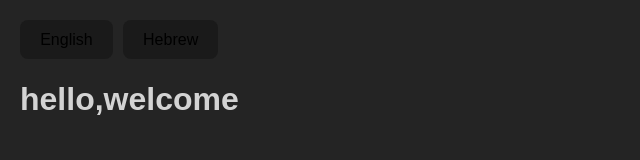
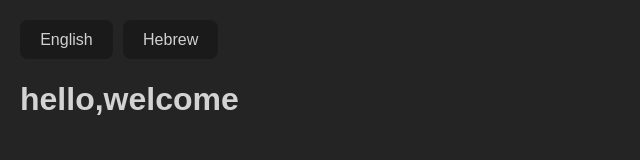
Before and after one commit to benshabbat/i18next, a React (Vite) app: page / in a window 1280 px wide. Shown: the top 160 px of the page, without its empty margins (0-640 px from the left). Built offline with nearby package versions, Linux system fonts and the light colour scheme.

Commit message:
color css

```diff
--- a/src/App.css
+++ b/src/App.css
@@ -29,6 +29,7 @@ button{
     background-color: #1a1a1a;
     cursor: pointer;
     transition: border-color 0.25s;
+    color: rgba(255, 255, 255, 0.8);
 }
 button:hover{
     background-color: #646cff;
```
